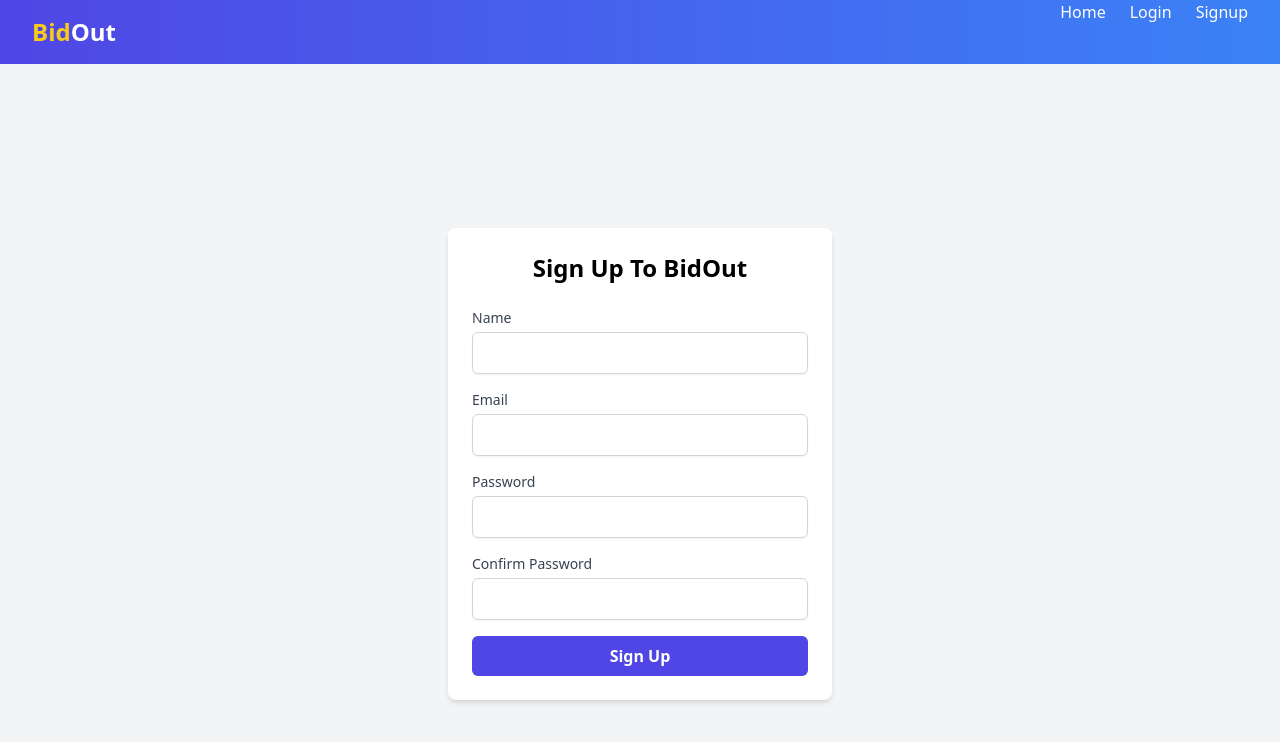
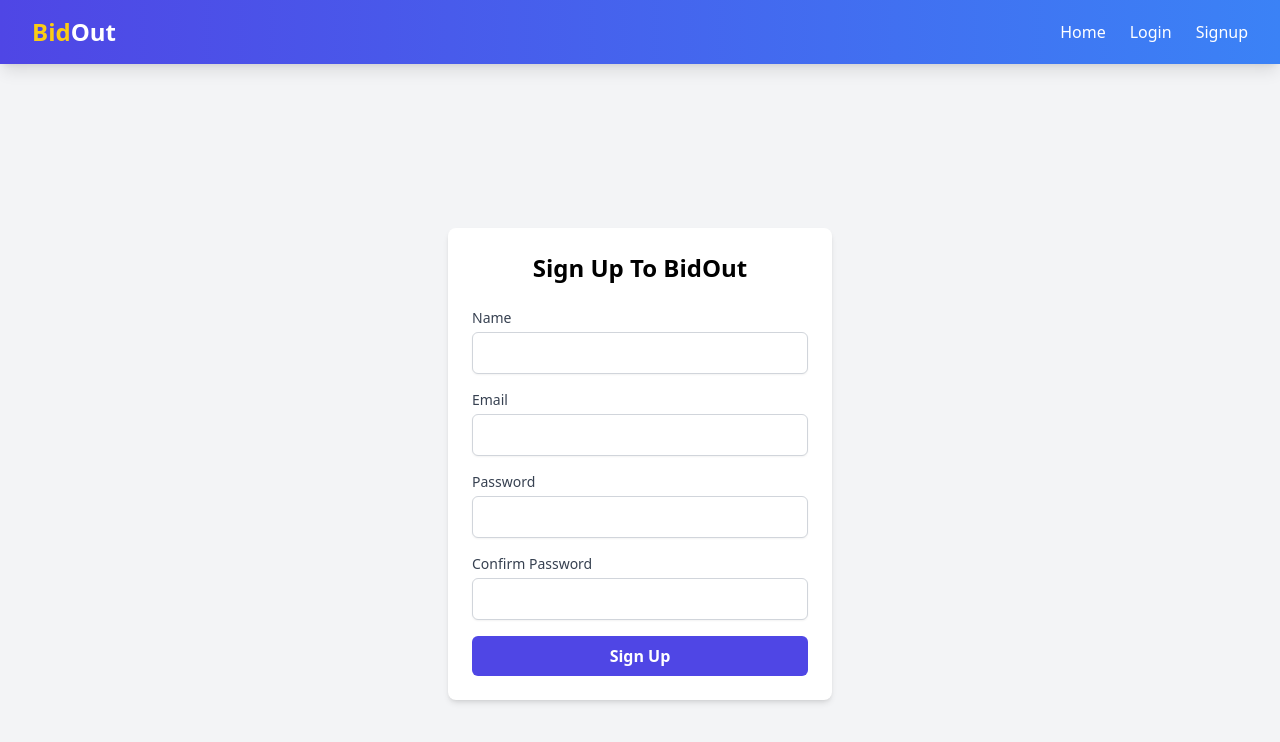
Before and after one commit to Kavindu-R/Bidout-Project-SE205.3, a React (Vite) app: page /signup in a window 1280 px wide. Shown: the top 742 px of the page. Built offline with nearby package versions, Linux system fonts and the light colour scheme.

Commit message:
fixed navbar

```diff
--- a/package.json
+++ b/package.json
@@ -11,6 +11,10 @@
   },
   "dependencies": {
     "@fortawesome/fontawesome-free": "^6.6.0",
+    "@fortawesome/free-brands-svg-icons": "^6.6.0",
+    "@fortawesome/free-regular-svg-icons": "^6.6.0",
+    "@fortawesome/free-solid-svg-icons": "^6.6.0",
+    "@fortawesome/react-fontawesome": "^0.2.2",
     "react": "^18.3.1",
     "react-dom": "^18.3.1",
     "react-router-dom": "^6.26.1"
--- a/src/App.jsx
+++ b/src/App.jsx
@@ -3,12 +3,12 @@ import { BrowserRouter as Router, Route, Routes } from "react-router-dom";
 import NotFound from "./pages/NotFound";
 import Login from "./pages/Login";
 import Signup from "./pages/Signup";
-import Navbar from "./Componets/Navbar";
+import Navbar from "./components/Navbar";
 
 function App() {
   return (
     <Router>
-      <Navbar/>
+      <Navbar />
       <main className="mx-auto flex min-h-screen flex-col">
         <div className="">
           <Routes>
--- a/src/Componets/Navbar.jsx
+++ /dev/null
@@ -1,69 +0,0 @@
-// Navbar.jsx
-import '@fortawesome/fontawesome-free/css/all.min.css';
-import React, { useState } from 'react';
-import { Link } from 'react-router-dom';
-
-const Navbar = () => {
-  const [isOpen, setIsOpen] = useState(false);
-
-  return (
-    <nav className="bg-gradient-to-r from-indigo-600 to-blue-500 text-white shadow-lg">
-      <div className="max-w-7xl mx-auto px-4 sm:px-6 lg:px-8">
-        <div className="flex justify-between h-16">
-          <div className="flex items-center">
-            <Link to="/" className="text-2xl font-bold">
-              <span className="text-yellow-400">Bid</span>Out
-            </Link>
-          </div>
-          <div className="hidden md:flex space-x-6">
-            <Link to="/" className="hover:text-yellow-300">Home</Link>
-            <Link to="/login" className="hover:text-yellow-300">Login</Link>
-            <Link to="/signup" className="hover:text-yellow-300">Signup</Link>
-          </div>
-          <div className="-mr-2 flex md:hidden">
-            <button
-              onClick={() => setIsOpen(!isOpen)}
-              type="button"
-              className="bg-blue-600 p-2 rounded-md text-white hover:bg-blue-700 focus:outline-none"
-              aria-controls="mobile-menu"
-              aria-expanded={isOpen}
-            >
-              <span className="sr-only">Open main menu</span>
-              {isOpen ? (
-                <i className="fas fa-times w-6 h-6"></i>
-              ) : (
-                <i className="fas fa-bars w-6 h-6"></i>
-              )}
-            </button>
-          </div>
-        </div>
-      </div>
-
-      {/* Mobile Menu */}
-      <div className={`${isOpen ? 'block' : 'hidden'} md:hidden`} id="mobile-menu">
-        <div className="px-2 pt-2 pb-3 space-y-1 sm:px-3 bg-blue-600">
-          <Link
-            to="/"
-            className="block px-3 py-2 rounded-md text-base font-medium text-white hover:bg-blue-700"
-          >
-            Home
-          </Link>
-          <Link
-            to="/login"
-            className="block px-3 py-2 rounded-md text-base font-medium text-white hover:bg-blue-700"
-          >
-            Login
-          </Link>
-          <Link
-            to="/signup"
-            className="block px-3 py-2 rounded-md text-base font-medium text-white hover:bg-blue-700"
-          >
-            Signup
-          </Link>
-        </div>
-      </div>
-    </nav>
-  );
-};
-
-export default Navbar;
--- /dev/null
+++ b/src/components/Navbar.jsx
@@ -0,0 +1,91 @@
+// Navbar.jsx
+// import "@fortawesome/fontawesome-free/css/all.min.css";
+import { useState } from "react";
+import { Link } from "react-router-dom";
+import { FontAwesomeIcon } from "@fortawesome/react-fontawesome";
+import { faBars, faXmark } from "@fortawesome/free-solid-svg-icons";
+
+const Navbar = () => {
+  const [isOpen, setIsOpen] = useState(false);
+
+  return (
+    <nav className="relative z-50">
+      <div className="bg-gradient-to-r from-indigo-600 to-blue-500 text-white shadow-lg">
+        <div className="max-w-7xl mx-auto px-4 sm:px-6 lg:px-8">
+          <div className="flex justify-between h-16 items-center">
+            <div className="flex items-center">
+              <Link to="/" className="text-2xl font-bold">
+                <span className="text-yellow-400">Bid</span>Out
+              </Link>
+            </div>
+            <div className="hidden md:flex space-x-6 items-center">
+              <Link
+                to="/"
+                className="hover:text-yellow-300 text-base font-medium"
+              >
+                Home
+              </Link>
+              <Link
+                to="/login"
+                className="hover:text-yellow-300 text-base font-medium"
+              >
+                Login
+              </Link>
+              <Link
+                to="/signup"
+                className="hover:text-yellow-300 text-base font-medium"
+              >
+                Signup
+              </Link>
+            </div>
+            <div className="flex md:hidden">
+              <button
+                onClick={() => setIsOpen(!isOpen)}
+                className="bg-blue-600 p-2 rounded-md text-white hover:bg-blue-700 focus:outline-none w-8"
+              >
+                <span className="sr-only">Open main menu</span>
+                {isOpen ? (
+                  <i className="fas fa-times w-6 h-6"></i>
+                ) : (
+                  <i className="fas fa-bars w-6 h-6"></i>
+                )}
+                <FontAwesomeIcon size="lg" icon={!isOpen ? faBars : faXmark} />
+              </button>
+            </div>
+          </div>
+        </div>
+
+        {/* Mobile Menu */}
+        <div
+          className={`${
+            isOpen ? "top-16" : "-top-40"
+          } md:hidden absolute w-full -top-36 transition-all duration-500 -z-20`}
+          id="mobile-menu"
+        >
+          <div className="px-2 pt-2 pb-3 space-y-1 sm:px-3 bg-blue-600">
+            <Link
+              to="/"
+              className="block px-3 py-2 rounded-md text-base font-medium text-white hover:bg-blue-700"
+            >
+              Home
+            </Link>
+            <Link
+              to="/login"
+              className="block px-3 py-2 rounded-md text-base font-medium text-white hover:bg-blue-700"
+            >
+              Login
+            </Link>
+            <Link
+              to="/signup"
+              className="block px-3 py-2 rounded-md text-base font-medium text-white hover:bg-blue-700"
+            >
+              Signup
+            </Link>
+          </div>
+        </div>
+      </div>
+    </nav>
+  );
+};
+
+export default Navbar;
```
Also changed, not shown: src/pages/Signup.jsx (+32 -13 lines), src/components/Footer.jsx (added), 1 other file (tests, documents, lock files or other folders).
